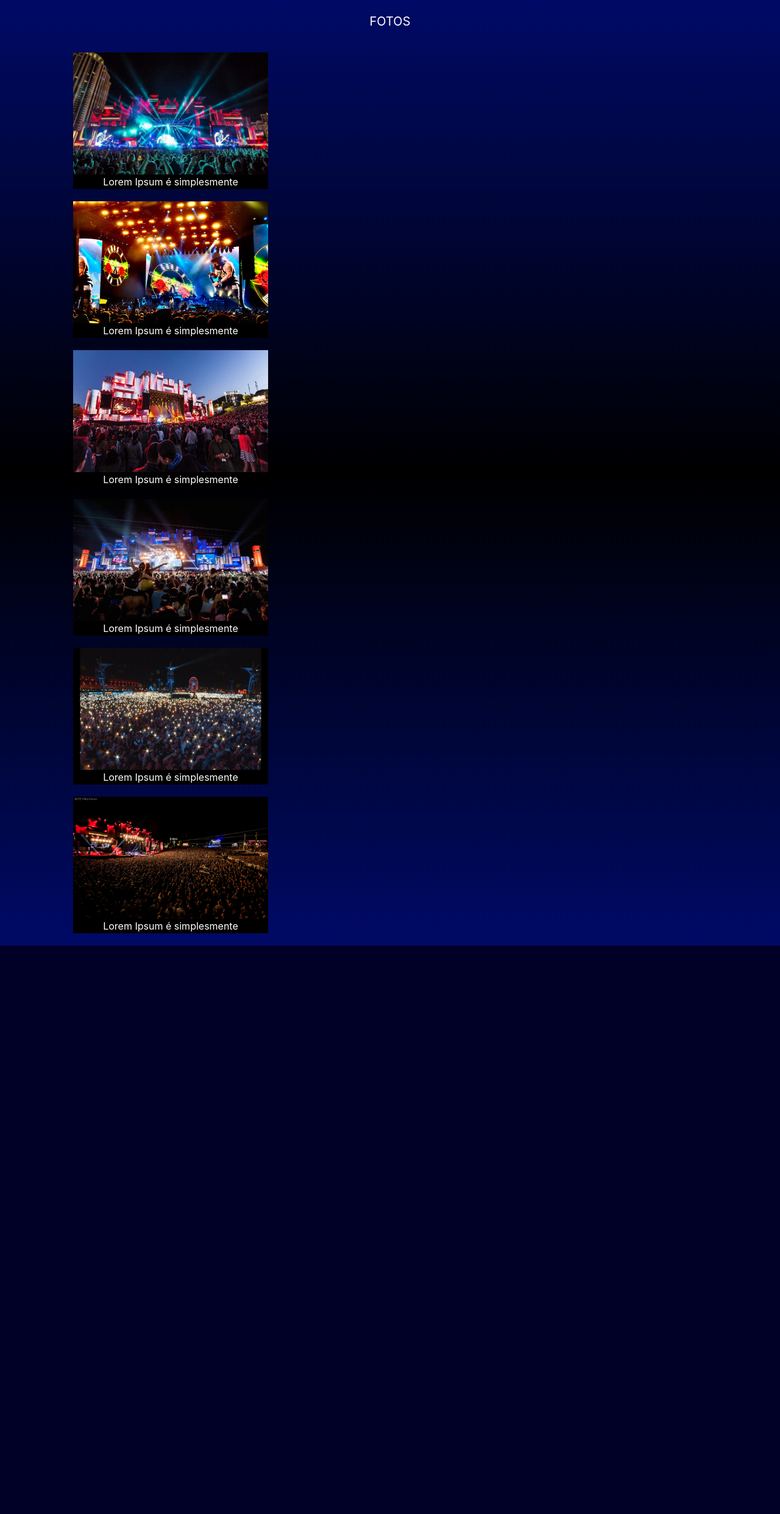
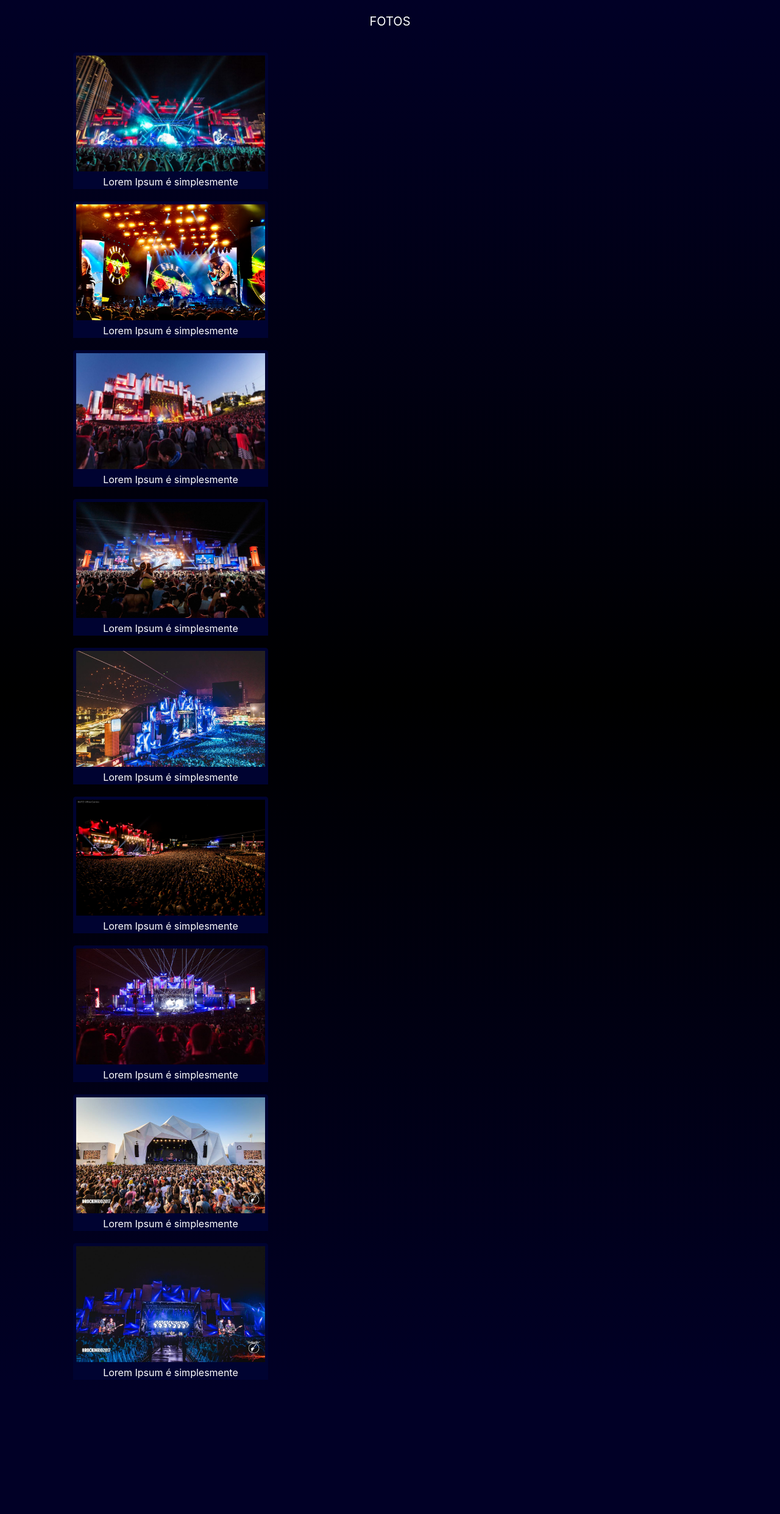
Before and after one commit to Mdamian1/RockInRio, a CodeIgniter app: page /database/welcome/fotos in a window 1280 px wide. Shown: the part 80-2562 px from the top of the page at 61% size. Before the commit the page ends 1630 px from the top, so only its background shows below. Run offline with CodeIgniter, Linux system fonts and the light colour scheme; some libraries are stand-ins or nearby versions.

Commit message:
alteração de design

```diff
--- a/application/views/fotos.php
+++ b/application/views/fotos.php
@@ -1,6 +1,6 @@
 <script src="../assets/library/jquery.min.js"></script>
 <script src="../assets/library/bootstrap.min.js"></script>
-<link rel="stylesheet" href="../assets/library/bootstrap.min.css">
+<link rel="stylesheet" href="<?php echo base_url('assets/library/bootstrap.min.css')?>">
 <link rel="stylesheet" href="<?php echo base_url('assets/fotos/css/style.css')?>">
 <link rel="stylesheet" href="<?php echo base_url('assets/fotos/css/modal_fotos.css')?>">
 <article>
@@ -8,9 +8,9 @@
         <p class="titulo">FOTOS</p>
         <div class="container">
             <div class="col-sm-12">
-                <?php for($i = 1 ; $i <= 6; $i++):?>
+                <?php for($i = 1 ; $i <= 9; $i++):?>
                     <div class="fotos col-sm-4 text-center">
-                        <img class="myImg" src="<?php echo base_url('/assets/fotos/css/'). $i .'.jpg'?>">
+                        <img class="myImg img-thumbnail" src="<?php echo base_url('/assets/fotos/css/'). $i .'.jpg'?>">
                         <p>Lorem Ipsum é simplesmente</p>
                     </div>
                 <?php endfor ?>
@@ -19,6 +19,7 @@
     </div>
 
 <div class='modal_fotos'>
+    <span class="close">&times;</span>
     <div class='box_image'>
         <img src="" alt="" class='img'>
     </div>
@@ -32,14 +33,16 @@ $(document).ready(function(){
         $('.modal_fotos').fadeIn();
         $('.img').attr('src', $(this).attr('src'));
     })
-
     $('.modal_fotos').click(function() {
         $(this).fadeOut();
+
+    })
+    $('.close').click(function() {
+        $('.modal_fotos').fadeOut();
 
     })
 
 });
 
-
 </script>
 </article>
--- a/assets/fotos/css/style.css
+++ b/assets/fotos/css/style.css
@@ -1,9 +1,9 @@
 .centro{
     background: #000000;
-    background:   linear-gradient(#000a66, #000000, #000a66);
-    background:   -moz-linear-gradient(#000a66, #000000, #000a66);
-    background:   -o-linear-gradient(#000a66, #000000, #000a66);
-    background:   -webkit-linear-gradient(#000a66, #000000, #000a66);
+    background:   linear-gradient(#010026, #000000, #010026);
+    background:   -moz-linear-gradient(#010026, #000000, #010026);
+    background:   -o-linear-gradient(#010026, #000000, #010026);
+    background:   -webkit-linear-gradient(#010026, #000000, #010026);
     padding-bottom: 20px;
 }
 
@@ -16,7 +16,7 @@
 }
 
 .fotos p{
-    background-color: #000000;
+    background-color: #000331;
     width: 320px;
     margin: auto;
     color: #ffffff;
@@ -26,4 +26,12 @@
     margin-top: 20px;
     width: 320px;
     height: 200px;
+    cursor: pointer;
 }
+
+.img-thumbnail{
+    border-bottom-left-radius: 0px;
+    border-bottom-right-radius: 0px;
+    background-color: #000331;
+    border-color: #000331;
+}
--- a/assets/template/css/style.css
+++ b/assets/template/css/style.css
@@ -1,9 +1,7 @@
 body{
     margin: 0;
     padding: 0;
-}
-
-a{
+    font-family: Verdana, Geneva, Tahoma, sans-serif;
     text-decoration: none;
 }
 
```
Also changed, not shown: assets/fotos/css/modal_fotos.css (+24 -8 lines), assets/index/css/style.css (+9 -5 lines), assets/musicas/css/style.css (+4 -4 lines), assets/fotos/css/5.jpg, assets/fotos/css/7.jpg (added), assets/fotos/css/8.jpg (added), assets/fotos/css/9.jpg (added), assets/index/css/imagem1.jpg, assets/index/css/imagem2.jpg, assets/index/css/imagem3.jpg.
